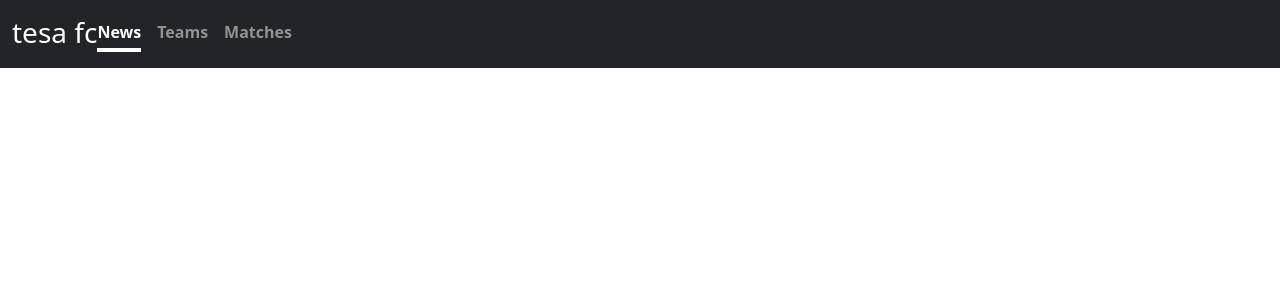
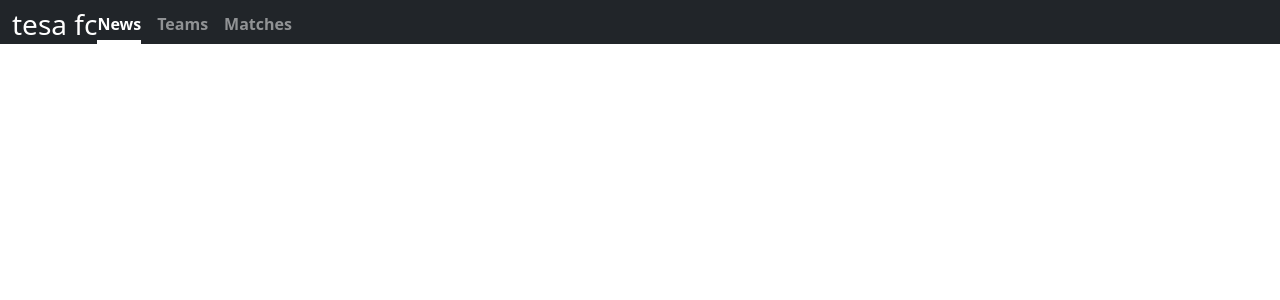
Before and after one commit to tesafc/tesafc.github.io, a Jekyll site: the page built from index.html, in a window 1280 px wide. Shown: the top 300 px of the page. Built offline with Jekyll 4.4.1, drawn with Linux system fonts in a browser that asks for light colours.

Commit message:
Update default.html

```diff
--- a/_layouts/default.html
+++ b/_layouts/default.html
@@ -21,8 +21,8 @@
     <link rel="stylesheet" href="{{ 'assets/stylesheet.css' | relative_url }}">
   </head>
   <body>
-    <header class="container-fluid w-100 d-flex mx-auto text-bg-dark py-3">
-      <h3 class="mb-0">{{ site.title }}</h3>
+    <header class="container-fluid d-flex mx-auto text-bg-dark pt-2">
+      <h3 class="d-block mb-0">{{ site.title }}</h3>
       <nav class="nav nav-masthead">
         <a class="nav-link fw-bold py-1 px-0 active" href="#">News</a>
         <a class="nav-link fw-bold py-1 px-0" href="#">Teams</a>
```
